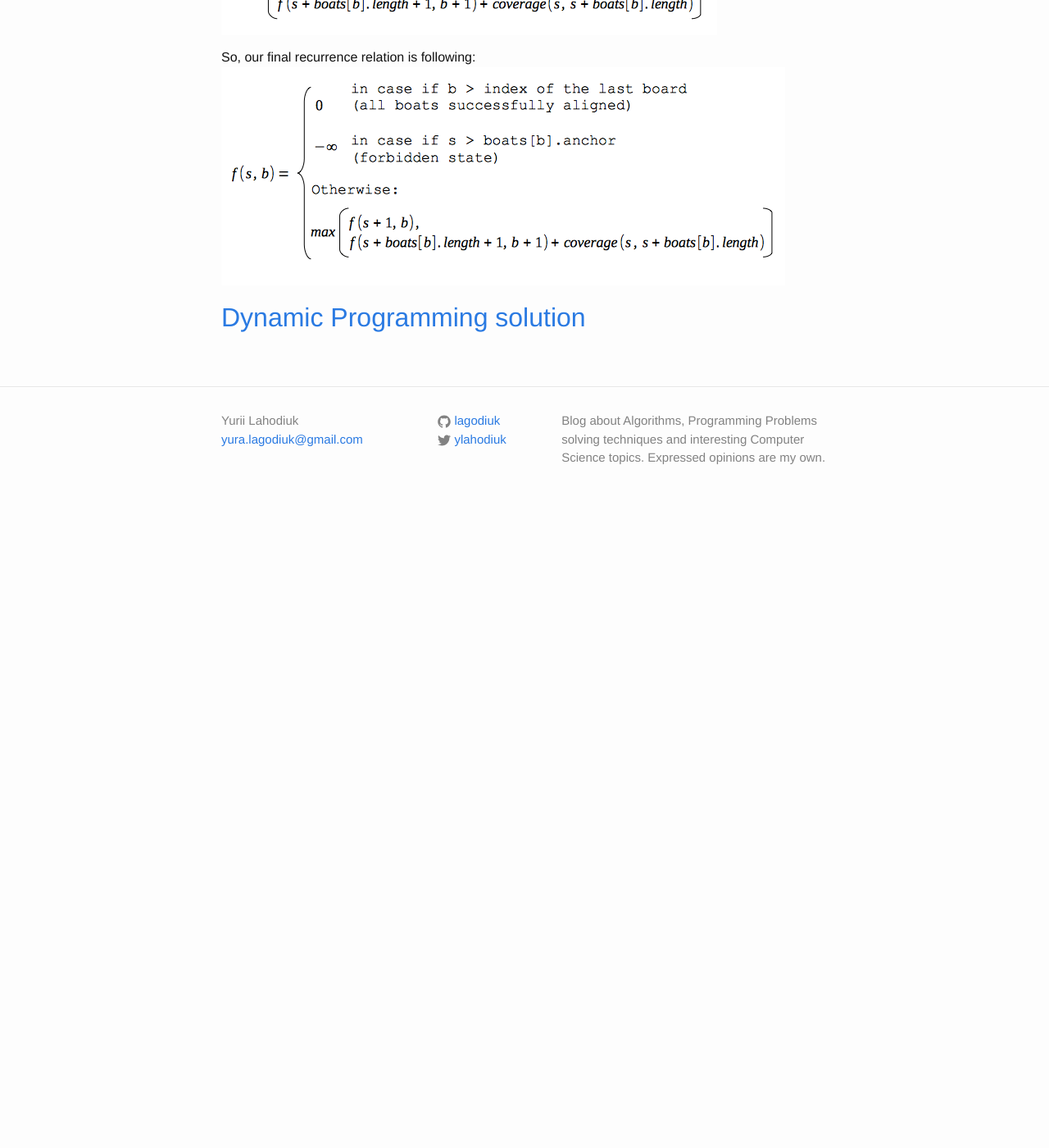
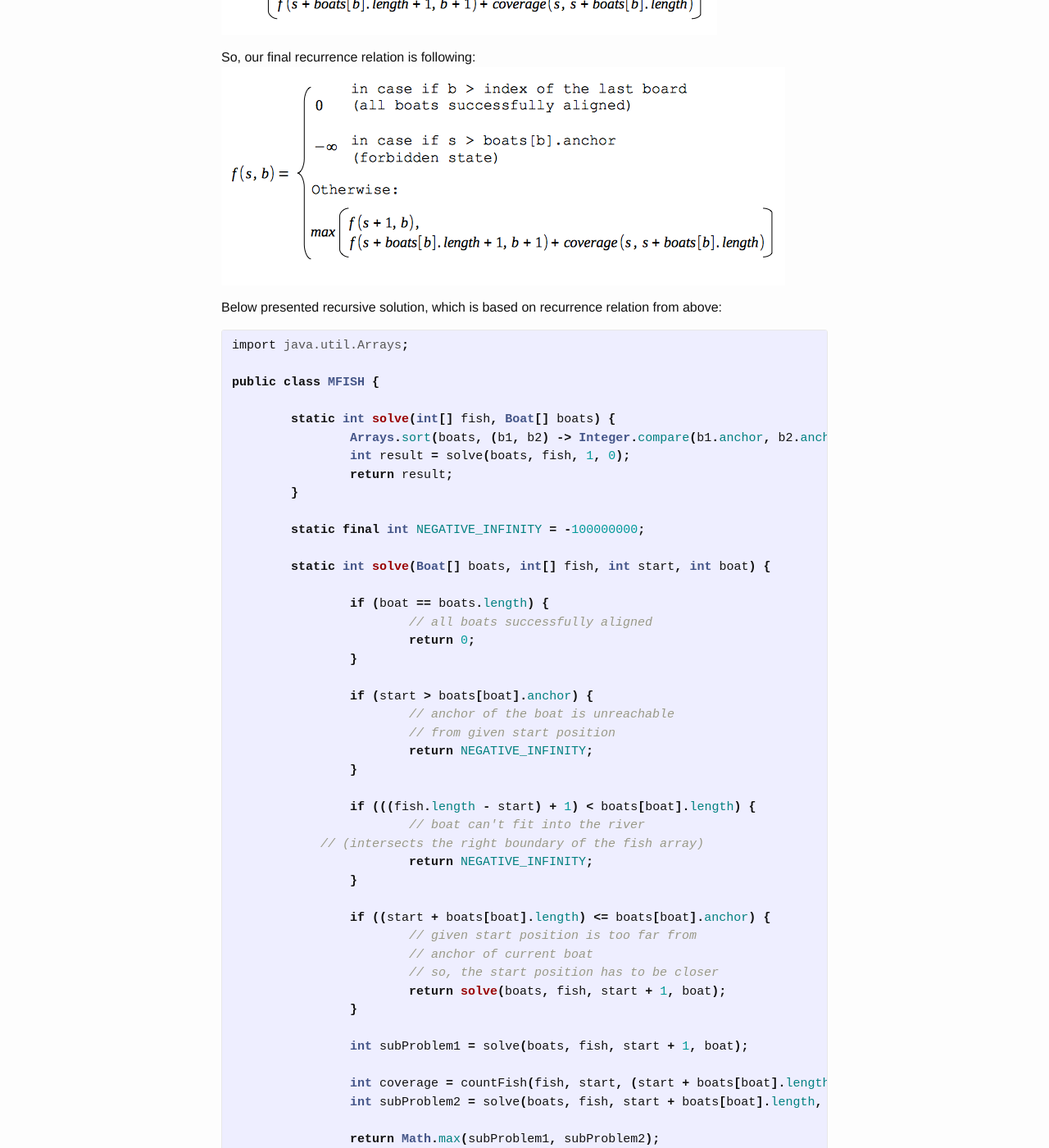
Before and after one commit to lagodiuk/lagodiuk.github.io, a Jekyll site: the page built from _posts/2016-01-24-spoj_mfish_solution.md, in a window 1280 px wide and 1400 px high, scrolled down 6172 px. Shown: the whole window at 82% size. Built offline with Jekyll 4.4.1, drawn with Linux system fonts in a browser that asks for light colours; Markdown is read by kramdown in place of the engine named in the settings; before the commit the page ends 6802 px from its top, so only the background shows below that; some of the changed text lies outside the part shown.

Commit message:
Added recursive solution, which is based on recurrence relation (plog post about MFISH problem)

```diff
--- a/_posts/2016-01-24-spoj_mfish_solution.md
+++ b/_posts/2016-01-24-spoj_mfish_solution.md
@@ -198,4 +198,63 @@ So, the following expressions are equivalent:
 So, our final recurrence relation is following:
 ![Recurrence relation](/images/spoj/mfish/recurrence_relation_2.png)
 
+Below presented recursive solution, which is based on recurrence relation from above:
+
+{% highlight java %}
+import java.util.Arrays;
+
+public class MFISH {
+
+	static int solve(int[] fish, Boat[] boats) {
+		Arrays.sort(boats, (b1, b2) -> Integer.compare(b1.anchor, b2.anchor));
+		int result = solve(boats, fish, 1, 0);
+		return result;
+	}
+
+	static final int NEGATIVE_INFINITY = -100000000;
+
+	static int solve(Boat[] boats, int[] fish, int start, int boat) {
+
+		if (boat == boats.length) {
+			// all boats successfully aligned
+			return 0;
+		}
+
+		if (start > boats[boat].anchor) {
+			// anchor of the boat is unreachable
+			// from given start position
+			return NEGATIVE_INFINITY;
+		}
+
+		if (((fish.length - start) + 1) < boats[boat].length) {
+			// boat can't fit into the river
+            // (intersects the right boundary of the fish array)
+			return NEGATIVE_INFINITY;
+		}
+
+		if ((start + boats[boat].length) <= boats[boat].anchor) {
+			// given start position is too far from
+			// anchor of current boat
+			// so, the start position has to be closer
+			return solve(boats, fish, start + 1, boat);
+		}
+
+		int subProblem1 = solve(boats, fish, start + 1, boat);
+
+		int coverage = countFish(fish, start, (start + boats[boat].length) - 1);
+		int subProblem2 = solve(boats, fish, start + boats[boat].length, boat + 1) + coverage;
+
+		return Math.max(subProblem1, subProblem2);
+	}
+
+	static int countFish(int[] fish, int from, int to) {
+		int coverage = 0;
+		for (int i = from - 1; i <= (to - 1); i++) {
+			coverage += fish[i];
+		}
+		return coverage;
+	}
+}
+{% endhighlight %}
+
 ## [Dynamic Programming solution](#dynamic-programming-solution)
```
